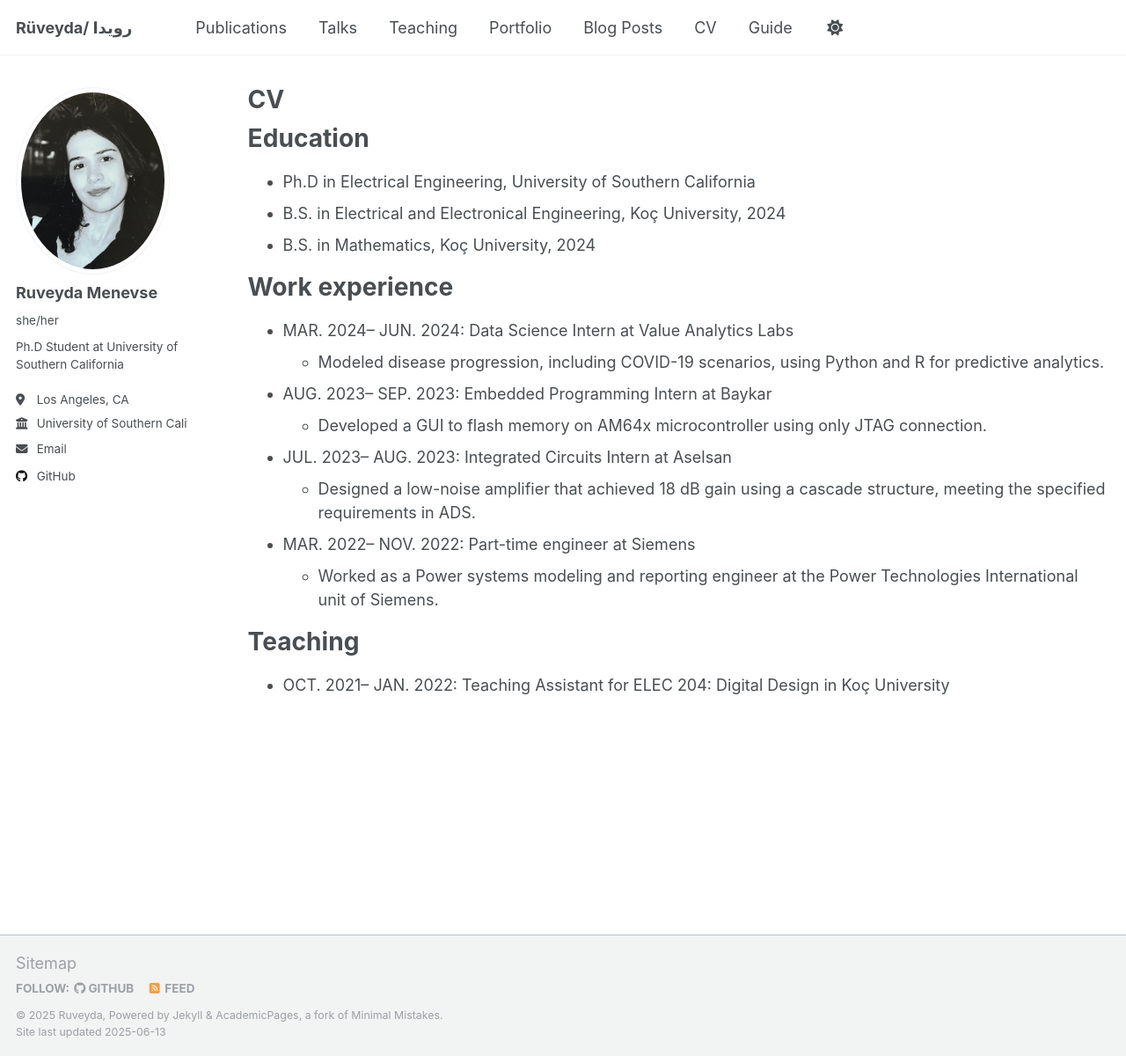
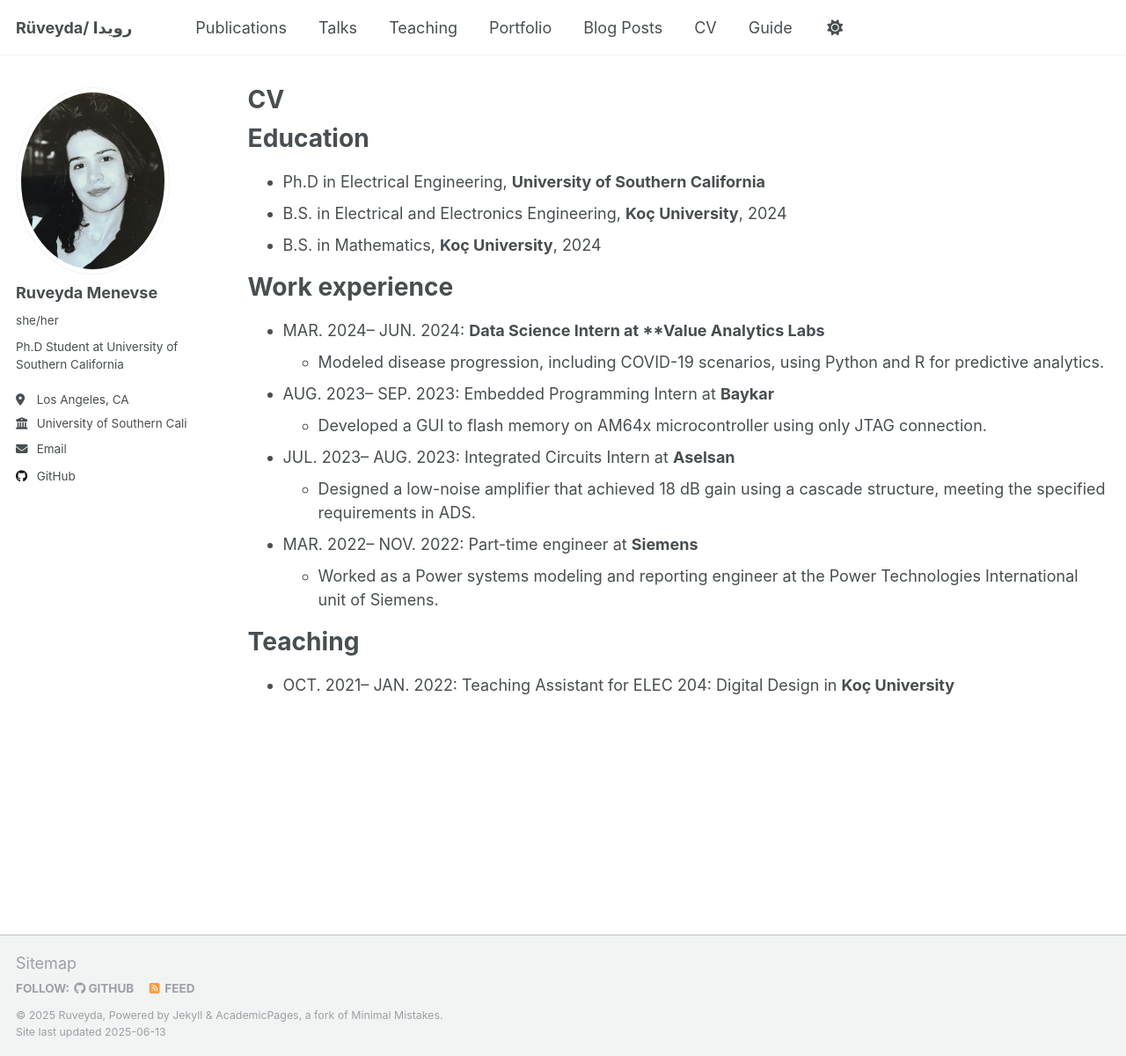
Before and after one commit to menevser/menevser.github.io, a Jekyll site: the page built from _pages/cv.md, in a window 1280 px wide and 1200 px high. Shown: the whole window at 88% size. Built offline with Jekyll 4.4.1, drawn with Linux system fonts in a browser that asks for light colours.

Commit message:
Update cv.md

```diff
--- a/_pages/cv.md
+++ b/_pages/cv.md
@@ -11,24 +11,24 @@ redirect_from:
 
 Education
 ======
-* Ph.D in Electrical Engineering, University of Southern California
-* B.S. in Electrical and Electronical Engineering, Koç University, 2024
-* B.S. in Mathematics, Koç University, 2024
+* Ph.D in Electrical Engineering, **University of Southern California**
+* B.S. in Electrical and Electronics Engineering, **Koç University**, 2024
+* B.S. in Mathematics, **Koç University**, 2024
 
 Work experience
 ======
-* MAR. 2024– JUN. 2024: Data Science Intern at Value Analytics Labs
+* MAR. 2024– JUN. 2024: **Data Science Intern at **Value Analytics Labs**
   * Modeled disease progression, including COVID-19 scenarios, using Python and R for predictive analytics.
 
-* AUG. 2023– SEP. 2023: Embedded Programming Intern at Baykar
+* AUG. 2023– SEP. 2023: Embedded Programming Intern at **Baykar**
   * Developed a GUI to flash memory on AM64x microcontroller using only JTAG connection.
 
-* JUL. 2023– AUG. 2023: Integrated Circuits Intern at Aselsan
+* JUL. 2023– AUG. 2023: Integrated Circuits Intern at **Aselsan**
   * Designed a low-noise amplifier that achieved 18 dB gain using a cascade structure, meeting the specified requirements in ADS.
 
-* MAR. 2022– NOV. 2022: Part-time engineer at Siemens
+* MAR. 2022– NOV. 2022: Part-time engineer at **Siemens**
   * Worked as a Power systems modeling and reporting engineer at the Power Technologies International unit of Siemens.
 
 Teaching
 ======
-* OCT. 2021– JAN. 2022: Teaching Assistant for ELEC 204: Digital Design in Koç University
+* OCT. 2021– JAN. 2022: Teaching Assistant for ELEC 204: Digital Design in **Koç University**
```
